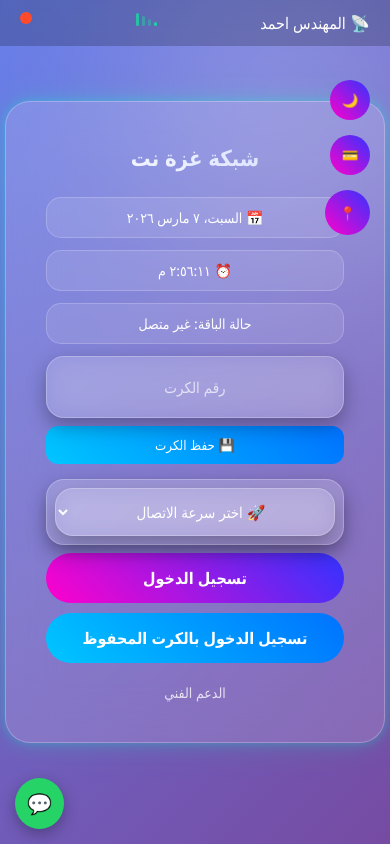
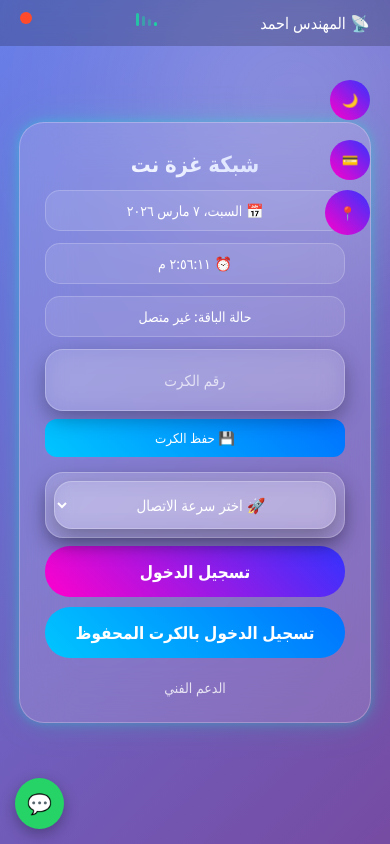
Before and after one commit to ahmedalgaadi4-cyber/hotspot-login, a plain HTML site: page index.html in a window 390 px wide. Drawn offline with Linux system fonts and the light colour scheme.

Commit message:
improve mobile responsive and fix floating buttons alignment

```diff
--- a/style.css
+++ b/style.css
@@ -82,8 +82,10 @@
 /* الكرت */
 
 .glass-card{
-width:380px;
-padding:40px;
+width:90%;
+max-width:380px;
+margin:auto;
+padding:30px;
 border-radius:25px;
 background:var(--card-bg);
 backdrop-filter:blur(25px);
@@ -132,7 +134,7 @@
 /* العنوان */
 
 .main-title{
-margin-bottom:25px;
+margin-bottom:12px;
 font-size:28px;
 background:linear-gradient(45deg,#fff,#cfd9ff);
 -webkit-background-clip:text;
@@ -305,8 +307,9 @@
 
 .theme-btn{top:80px;}
 
-.floating-plans-btn{top:135px;}
+.floating-plans-btn{top:140px;}
 
+.floating-centers-btn{top:200px;}
 .theme-btn:hover,
 .floating-plans-btn:hover{
 transform:scale(1.15) rotate(10deg);
@@ -1027,3 +1030,24 @@
 transform:scale(1.05);
 box-shadow:0 8px 20px rgba(0,0,0,0.4);
 }
+@media (max-width:480px){
+
+body{
+padding:10px;
+}
+
+.glass-card{
+width:95%;
+padding:25px;
+}
+
+.main-title{
+font-size:22px;
+}
+
+.submit-btn{
+font-size:17px;
+padding:14px;
+}
+
+}
```
